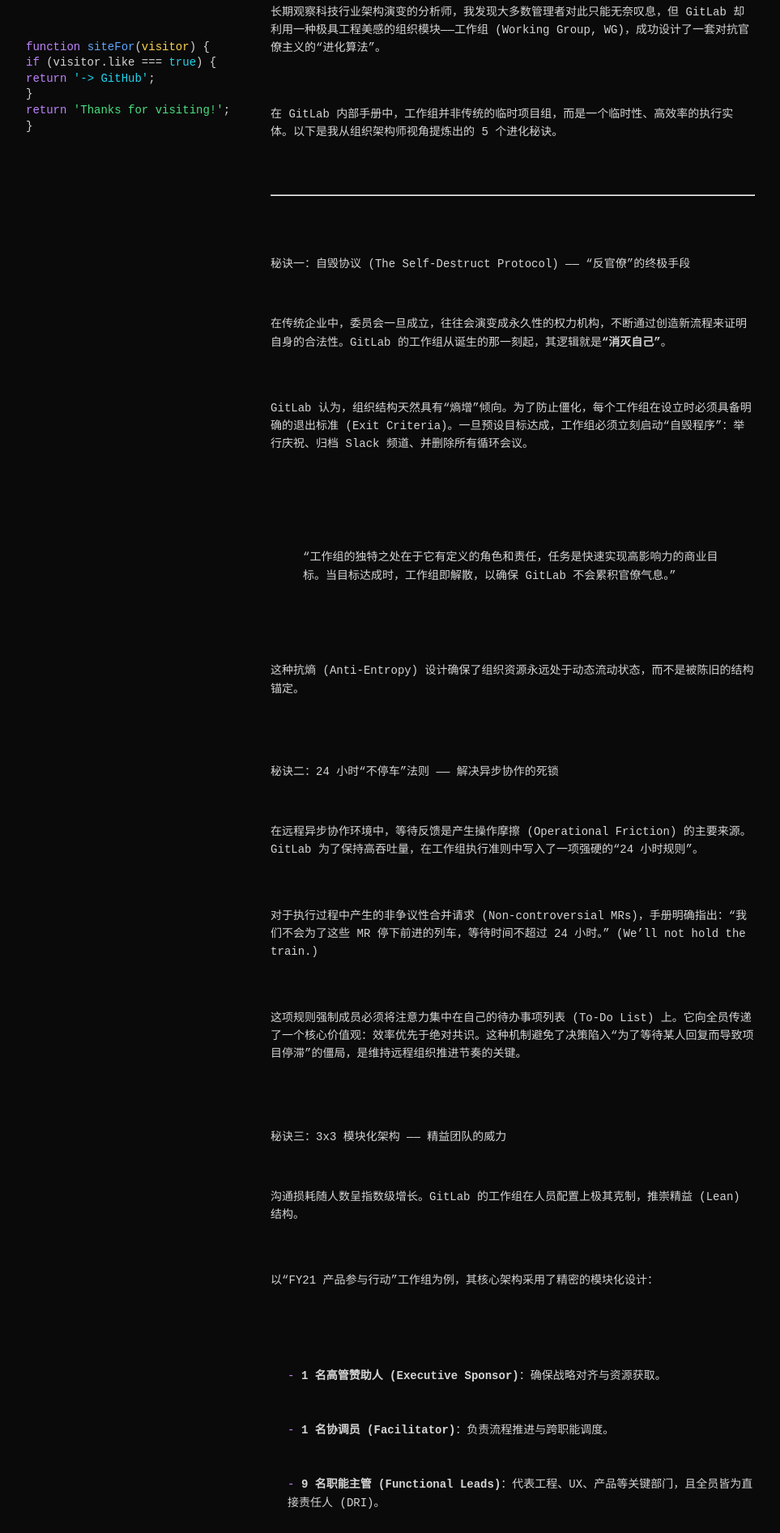
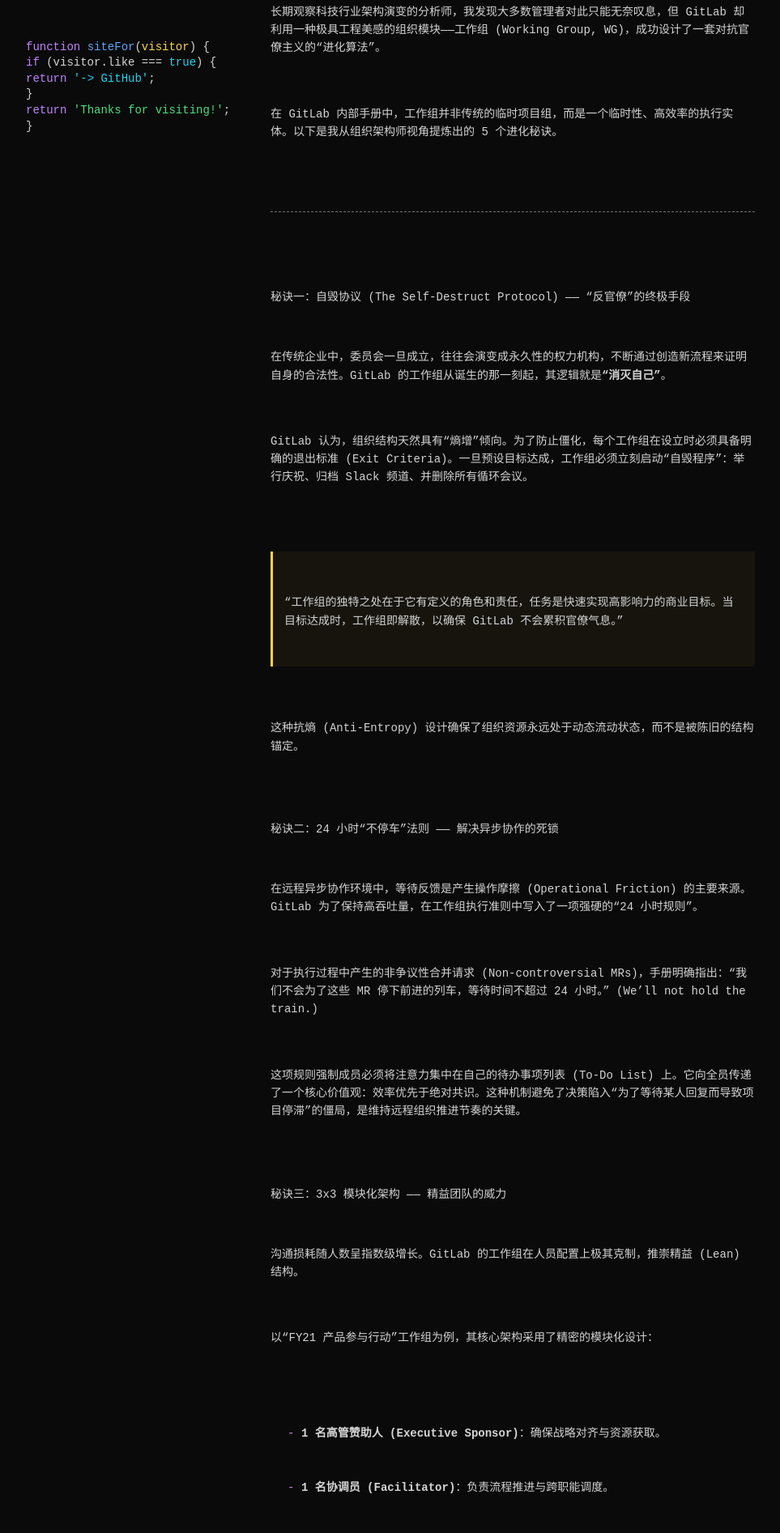
Before and after one commit to GuoBug/guobug.github.io, a Jekyll site: the page built from _posts/2026-04-27-reject-bureaucracy.md, in a window 1280 px wide. Shown: the part 332-2225 px from the top of the page at 81% size, without its empty margins (158-1121 px from the left). Built offline with Jekyll 4.4.1, drawn with Linux system fonts in a browser that asks for light colours.

```diff
--- a/assets/css/style.css
+++ b/assets/css/style.css
@@ -150,6 +150,29 @@ a:hover, .active-link {
 .post-title { font-size: 1.4em; font-weight: bold; margin-bottom: 5px; line-height: 1.3; }
 .post-date { margin-bottom: 20px; font-size: 0.95em; }
 
+.content-section img {
+    max-width: 100%;
+    height: auto;
+    display: block;
+    margin: 1.5em 0;
+    border: 1px dashed var(--ansi-dim);
+    border-radius: 2px;
+}
+
+.content-section blockquote {
+    margin: 1.5em 0;
+    padding: 8px 14px;
+    border-left: 3px solid var(--ansi-yellow);
+    background-color: rgba(252, 211, 77, 0.05);
+    color: var(--text-color);
+}
+
+.content-section hr {
+    border: none;
+    border-top: 1px dashed var(--ansi-dim);
+    margin: 2em 0;
+}
+
 /* Markdown 表格样式 */
 .content-section table {
     width: 100%;
```
Also changed, not shown: _posts/2026-08-17-zhipin-ai-product-analysis.md (added, +44 -0 lines), assets/images/zhipin-ai-1.png (added), assets/images/zhipin-ai-2.png (added), assets/images/zhipin-ai-3.png (added).
